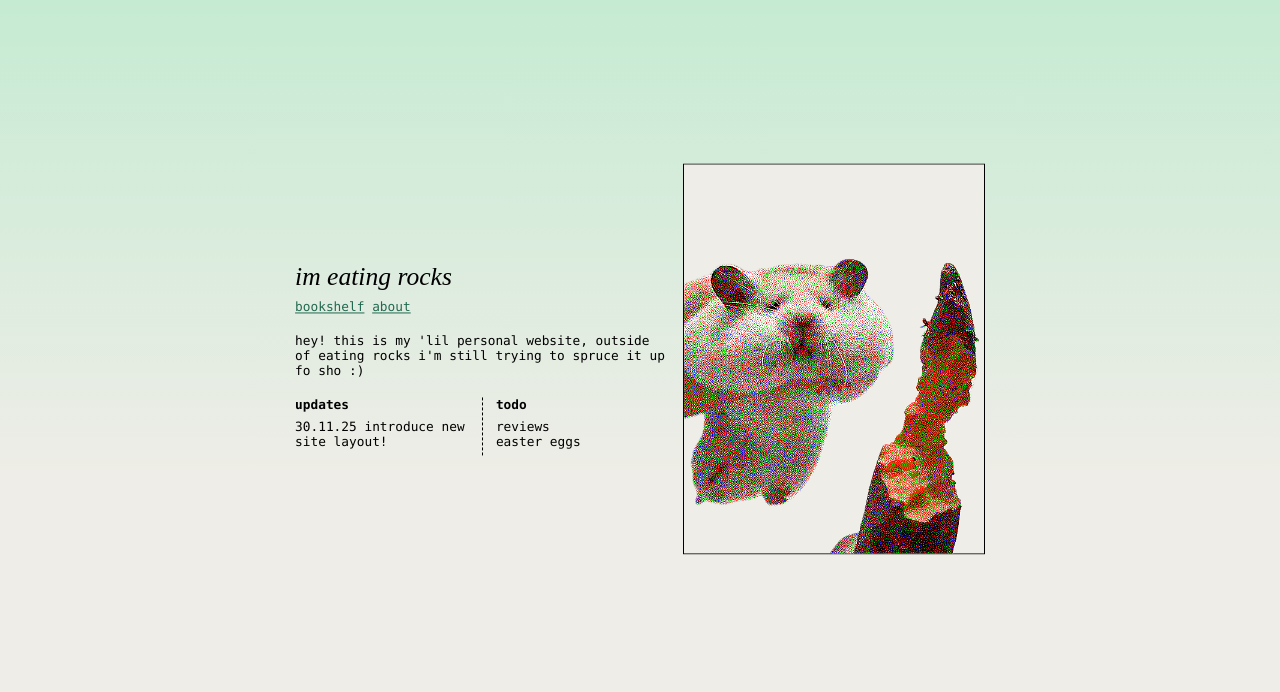
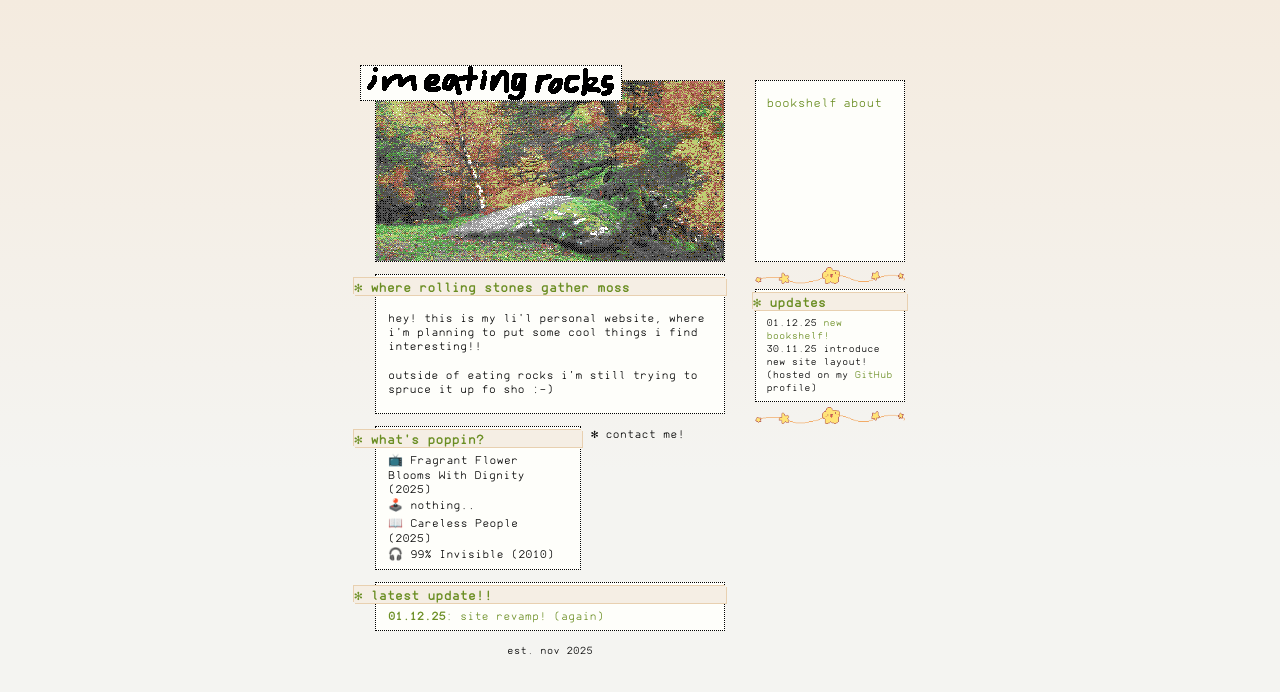
Before and after one commit to wildflowering/imeating.rocks, a plain HTML site: page index.html in a window 1280 px wide. Drawn offline with Linux system fonts and the light colour scheme.

Commit message:
revamp 1

```diff
--- a/css/master.css
+++ /dev/null
@@ -1,30 +0,0 @@
-:root {
-	font-family: "Inconsolata", Menlo, Chicago, Geneva;
-	font-size: .8rem;
-}
-
-@font-face {
-    font-family: "ChiKareGo2";
-    src: url("assets/fonts/ChiKareGo2.ttf") format("truetype");
-    font-weight: normal;
-    font-style: normal;
-}
-
-body {
-	margin: unset;
-}
-
-
-/* headings */
-
-h1, h2, h3, h4, h5, h6 {
-	margin-block: unset;
-}
-
-
-/* inline */
-
-a {
-	color: unset;
-	text-decoration: unset;
-}
--- a/index.html
+++ b/index.html
@@ -3,42 +3,68 @@
 <head>
     <meta charset="UTF-8">
     <meta name="viewport" content="width=device-width, initial-scale=1.0">
-    <title>im eating rocks</title>
-    <link rel="stylesheet" href="css/master.css">
+    <link rel="stylesheet" href="root.css">
     <link rel="stylesheet" href="styles.css">
+    <title>where rolling stones gather moss</title>
 </head>
 <body>
-    <div id="center-wrapper">
-        <div id="content-wrapper">
-            <h1>im eating rocks</h1>
+    <div id="root-wrapper">
 
+        <div id="main-wrapper">
+            <img id="header_title" src="assets/images/title.png" alt="im eating rocks">
+            <img id="header_img" src="assets/images/mossy_boulder.png" alt="a mossy boulder in a nice autumnal forest">
+
+            <div class="main-box">
+                <h3>✻ where rolling stones gather moss</h3>
+                <p style="margin: 15px 0 15px 0;">hey! this is my li'l personal website, where i'm planning to put some cool things i find interesting!!</p>
+                <p style="margin: 15px 0 15px 0;">outside of eating rocks i'm still trying to spruce it up fo sho :-)</p>
+            </div>
+
+            <div id="boxes-row">
+                <div class="main-box poppin-text">
+                    <h3>✻ what's poppin?</h3>
+                    <ul>
+                        <li>📺 Fragrant Flower Blooms With Dignity (2025)</li>
+                        <li>🕹️ nothing..</li>
+                        <li>📖 Careless People (2025)</li>
+                        <li>🎧 99% Invisible (2010)</li>
+                    </ul>
+                </div>
+                <div>
+                    ✻ contact me!
+
+                </div>
+            </div>
+
+            <div class="main-box">
+                <h3>✻ latest update!!</h3>
+                <p><a href="/"><strong>01.12.25</strong>: site revamp! (again)</a></p>
+            </div>
+
+            <center style="font-size:11px;">est. nov 2025</center>
+
+        </div>
+
+        <div id="side-wrapper">
             <nav id="nav">
                 <ul>
-                    <li><a href="bookshelf/">bookshelf</a></li>
-                    <li><a href="about/">about</a></li>
+                    <li><a href="pages/bookshelf.html">bookshelf</a></li>
+                    <li><a href="pages/about.html">about</a></li>
                 </ul>
             </nav>
 
-            <p>hey! this is my 'lil personal website, outside of eating rocks i'm still trying to spruce it up fo sho :)</p>
-
-            <div id="updates-todo-wrapper">
-                <section id="updates">
-                    <h2>updates</h2>
+            <img src="assets/images/plantdiv.png" alt="planty text separator">
+            <div class="side-box">
+                <div id="updates">
+                    <h3>✻ updates</h3>
                     <ul>
-                        <li>30.11.25 introduce new site layout!</li>
+                        <li>01.12.25 <a href="pages/bookshelf.html">new bookshelf!</a></li>
+                        <li>30.11.25 introduce new site layout! (hosted on my <a target="_blank" href="https://github.com/wildflowering/">GitHub</a> profile)</li>
                     </ul>
-                </section>
-
-                <section id="todo">
-                    <h2>todo</h2>
-                    <ul>
-                        <li>reviews</li>
-                        <li>easter eggs</li>
-                    </ul>
-                </section>
+                </div>
             </div>
+            <img src="assets/images/plantdiv.png" alt="planty text separator">
         </div>
-        <img id="gerbil" alt="evil gerbil of greed and avarice" src="assets/images/gerbil.png"/>
     </div>
 </body>
 </html>
--- /dev/null
+++ b/root.css
@@ -0,0 +1,42 @@
+html {
+	font-family: "Barecast", "Inconsolata", Menlo, Chicago, Geneva;
+    font-size: 12px;
+}
+
+
+@font-face {
+    font-family: Barecast;
+    src: url("assets/fonts/barecastThin.woff2") format("woff2");
+    font-weight: 100;
+    font-style: normal;
+}
+
+@font-face {
+    font-family: Barecast;
+    src: url("assets/fonts/barecastRegular.woff2") format("woff2");
+    font-weight: 400;
+    font-style: normal;
+}
+
+body {
+	margin: unset;
+}
+
+
+/* headings */
+
+h1, h2, h3, h4, h5, h6 {
+	margin-block: unset;
+}
+
+
+/* inline */
+
+a {
+	color: unset;
+	text-decoration: none;
+}
+
+a:hover {
+    text-decoration: underline;
+}
--- a/styles.css
+++ b/styles.css
@@ -1,5 +1,5 @@
 body {
-    background: linear-gradient(to bottom, #9de9be80, transparent calc(50% + 72px)) #eeede7 fixed;
+    background: linear-gradient(to bottom, #f4ebdf, transparent calc(50% + 72px)) #f4f4f1 fixed;
     margin: 0;
 	height: 100vh;
     display: flex;
@@ -7,87 +7,149 @@ body {
 	position: relative;
 }
 
-#center-wrapper {
-	position: absolute;
-	top: 40%;
-	transform: translateY(-40%);
-    display: flex;
-    align-items: center;
-    gap: 1em;
+
+/*
+OVERARCHING
+*/
+
+a {
+	color: olivedrab;
+	/* color: color-mix(in srgb, currentcolor, #45d1a1); */
 }
 
-#content-wrapper {
+#root-wrapper {
+	position: absolute;
+	margin-top: 80px;
+    display: flex;
+    gap: 2.5em;
+}
+
+#header_title {
+	position: absolute;
+	margin-top: -15px;
+	margin-left: -15px;
+	image-rendering: pixelated;
+	background-color: #fefefa;
+	border: 1px dotted black;
+	z-index: 10;
+}
+
+#header_img {
+	height: 180px;
+	border: 1px dotted black;
+	image-rendering: pixelated;
+}
+
+
+/*
+MAIN WRAPPER STUFF
+*/
+
+#main-wrapper {
 	display: flex;
     flex-direction: column;
-    gap: .5em;
-    max-width: 375px;
+    gap: 1em;
+    max-width: 350px;
 }
 
-#gerbil {
-    max-width: 300px;
-    border: 1px solid black;
-    background: #eeede7;
-    pointer-events: none;
+.main-box {
+    position: relative;
+    border: 1px dotted black;
+    padding: 0.25em 1em;
+    background-color: #fefefa;
+
+    h3 {
+        margin: 0;
+        margin-left: -2.5em;
+        margin-right: -1em;
+        background-color: #f5eee4;
+        color: olivedrab;
+        filter: drop-shadow(1px 1px 0 #e8d0b0) drop-shadow(-1px -1px 0 #e8d0b0);
+		font-size: 13.5px;
+    }
+
+    p {
+        margin: 5px 0;
+    }
+
+    ul {
+        list-style: none;
+        padding-left: 0;
+        margin: 5px 0;
+    }
+
+    li {
+        margin-bottom: 0.2em;
+    }
 }
 
-h1 {
-	font-weight: normal;
-	font-family: serif;
-	font-style: italic;
+
+
+#boxes-row {
+    display: flex;
+    gap: 10px;
+
+	.main-box {
+		gap: 10px;
+		max-width: 180px;
+	}
+}
+
+
+/*
+SIDE WRAPPER STUFF
+*/
+
+#side-wrapper {
+	display: flex;
+	flex-direction: column;
+	gap: .5em;
+	max-width: 150px;
+	font-size: 10.5px;
+
+	img {
+		pointer-events: none;
+	}
+
+	h3 {
+		margin: 0;
+		margin-left: -1em;
+		margin-right: -1em;
+        background-color: #f5eee4;
+        color: olivedrab;
+        filter: drop-shadow(1px 1px 0 #e8d0b0) drop-shadow(-1px -1px 0 #e8d0b0);
+		font-size: 13.5px;
+	}
+}
+
+.side-box {
+	position: relative;
+    border: 1px dotted black;
+    padding: 0.25em 1em;
+    background-color: #fefefa;
 }
 
 #nav {
+	height: 180px;
+	border: 1px dotted black;
+	background-color: #fefefa;
+
 	ul {
-		padding-left: unset;
-		margin-block: unset;
+		padding: 0.25em 1em;
 	}
-
 	li {
+		font-size: 13px;
 		display: inline;
 	}
 }
 
-a {
-	color: color-mix(in srgb, currentcolor, #45d1a1);
-	text-decoration: underline;
-}
-
-#updates-todo-wrapper {
-	display: flex;
-	max-height: 200px;
-}
-
-#updates, #todo {
-	flex: 1;
-	overflow: hidden auto;
-
-	h2 {
-		font-size: 1em;
-	}
-
-	ul {
-		list-style: none;
-		padding-left: unset;
-	}
-}
-
 #updates {
-	padding-right: 1em;
 	h2 {
 		grid-column: 1 / 3;
 	}
 	ul {
+		list-style: none;
+		padding-left: unset;
 		margin-block: 0.5em;
 	}
 }
-
-#todo {
-	border-left: 1px dashed;
-	padding-left: 1em;
-    h2 {
-		grid-column: 1 / 3;
-	}
-	ul {
-		margin-block: 0.5em;
-	}
-}
```
Also changed, not shown: assets/book_reviews.json (added, +8 -0 lines), pages/bookshelf.html (added, +59 -0 lines), assets/fonts/ChiKareGo2.ttf (deleted), assets/fonts/barecastRegular.woff2 (added), assets/fonts/barecastThin.woff2 (added), assets/images/books/a_little_life.png (added), assets/images/mossy_boulder.png (added), assets/images/plantdiv.png (added), assets/images/thinker.png (deleted), assets/images/title.png (added).
